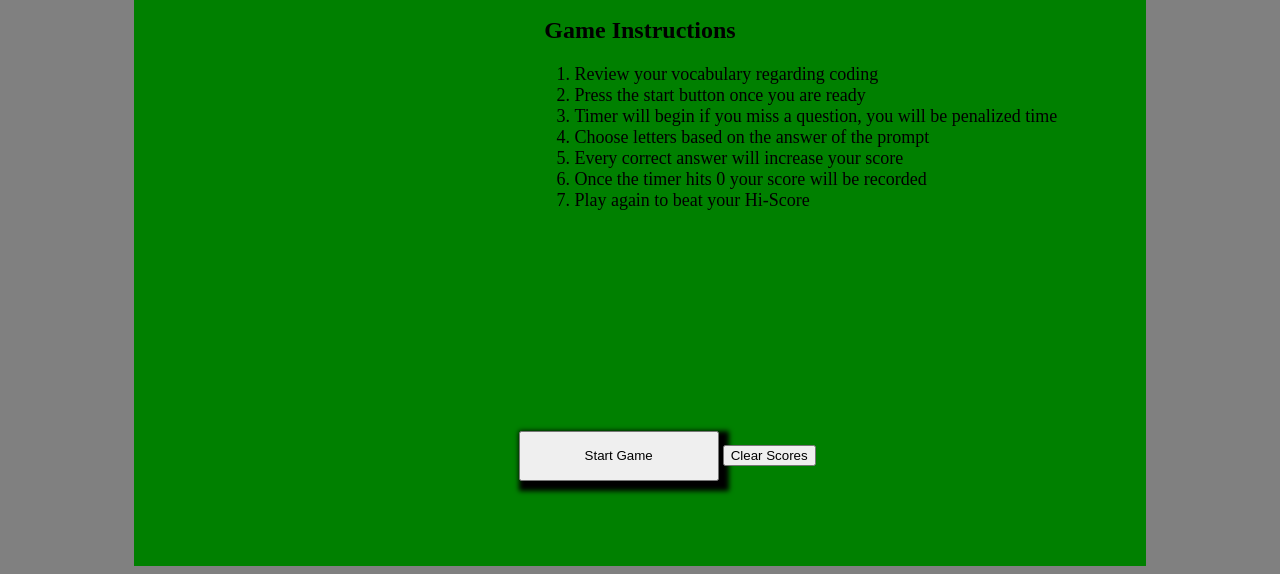
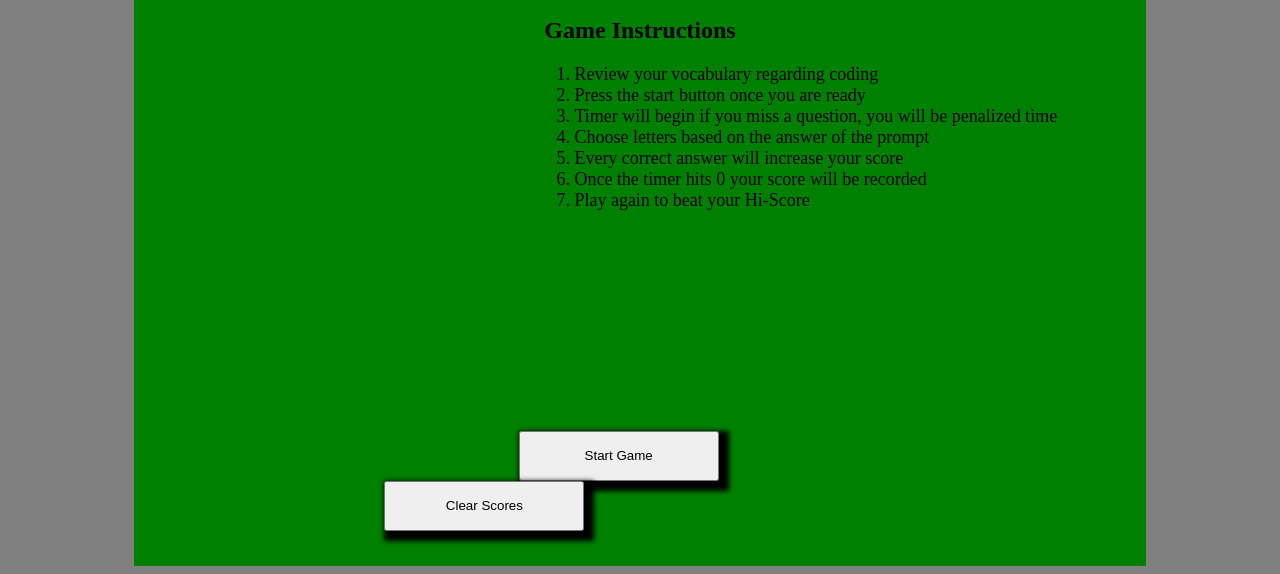
Before and after one commit to IgnacioG08/Interactive-Coding-Quiz-Game, a plain HTML site: page index.html in a window 1280 px wide. Shown: the part 330-904 px from the top of the page. Drawn offline with Linux system fonts and the light colour scheme.

Commit message:
finalize css aspect

```diff
--- a/assets/css/style.css
+++ b/assets/css/style.css
@@ -47,7 +47,7 @@ nav {
     box-shadow: 5px 5px 5px 5px black;
 }
 
-#startBtn:hover {
+#startBtnEl:hover {
     background-color: grey;
 
 }
@@ -76,3 +76,14 @@ ol.list {
 #scores {
     display: none;
 }
+
+#clear {
+    margin-left: 250px;
+    height: 50px;
+    width: 200px;
+    box-shadow: 5px 5px 5px 5px black;
+}
+
+#clear:hover {
+    background-color: grey;
+}
```
